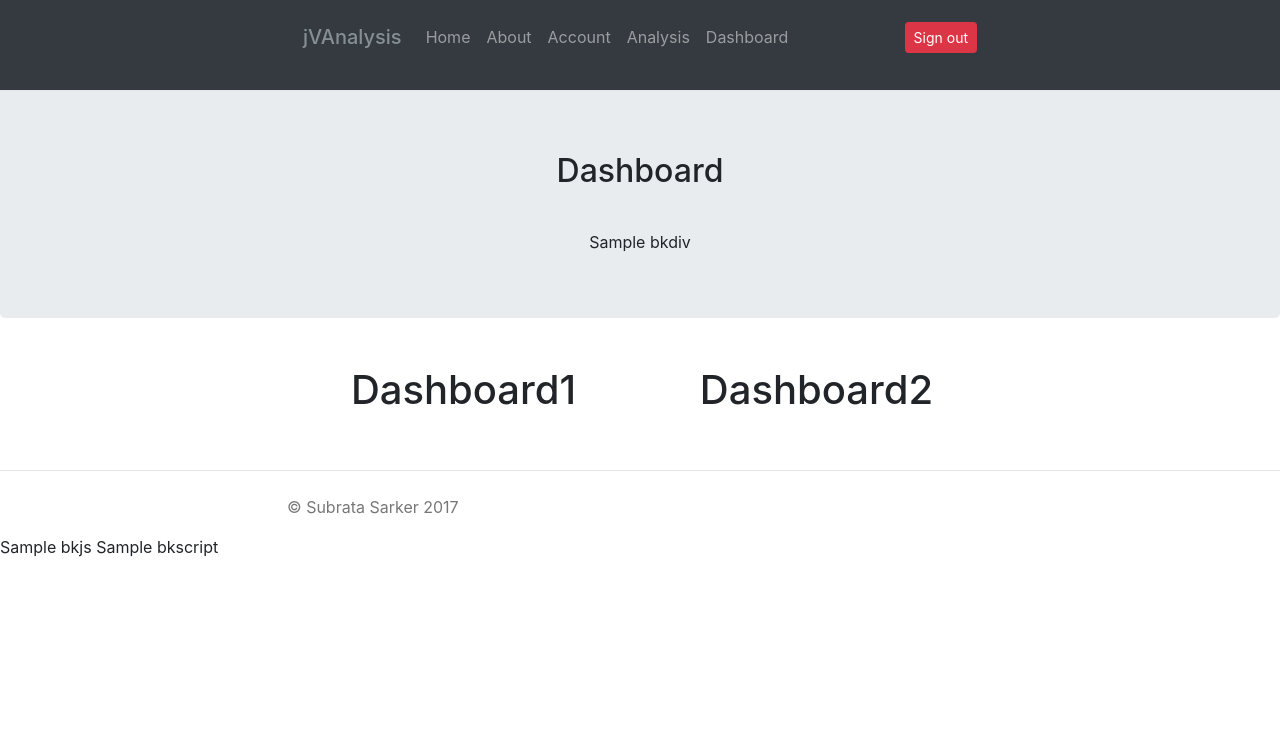
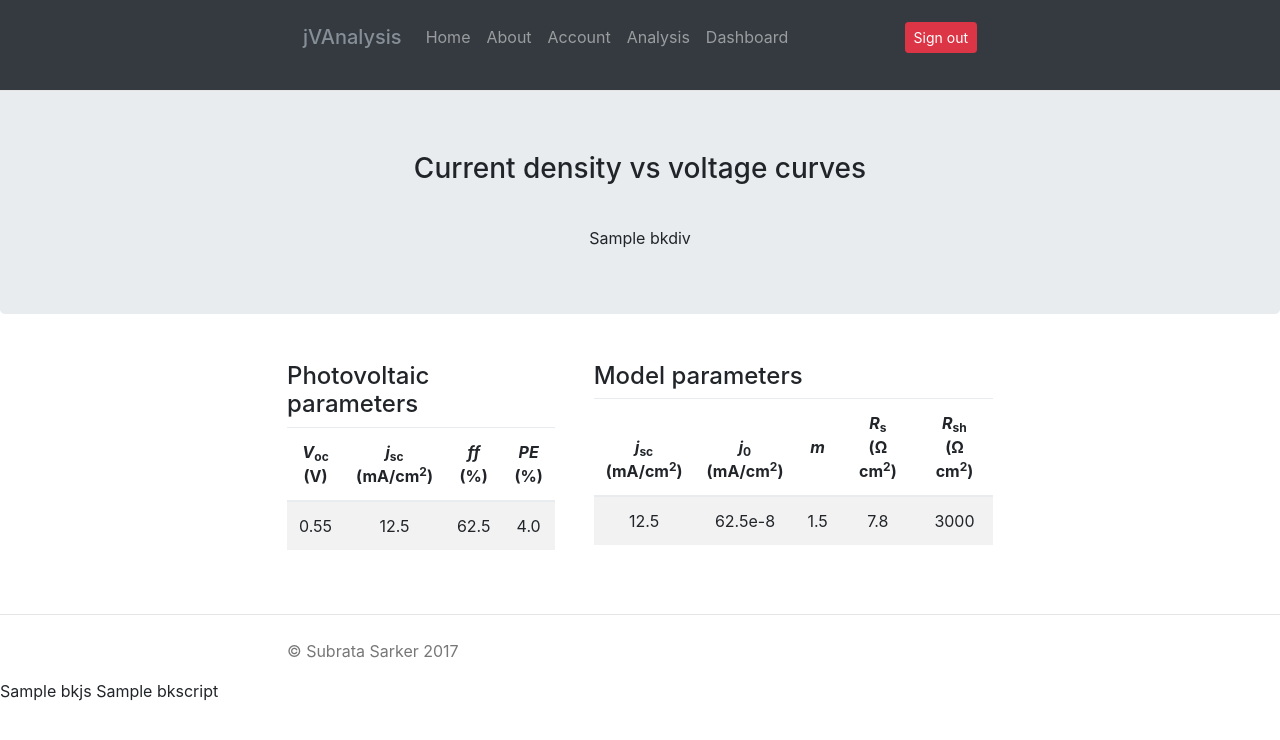
Before and after one commit to picklu/jvanalysis, a Flask app: template jvanalysis/templates/dashboard.html in a window 1280 px wide. Shown: the top 740 px of the page. Run offline with Flask 2, Linux system fonts and the light colour scheme; the template is opened without the code that fills it: most values are stand-ins (such as "Sample title", 1, 10 or a date in 2020); some libraries are stand-ins or nearby versions.

Commit message:
Add two tables for pv and model parameters

```diff
--- a/jvanalysis/templates/dashboard.html
+++ b/jvanalysis/templates/dashboard.html
@@ -7,18 +7,58 @@
 
 
 {% block jumbotron %}
-<h2 class="heading-jumbotron">Dashboard</h2>
-<div class="row col-center-block">
-    {{ bkdiv|safe }}
-</div>
+    <h3 class="heading-jumbotron">Current density vs voltage curves</h3>
+    <div class="row col-center-block">
+        {{ bkdiv|safe }}
+    </div>
 {% endblock %}
 
 {% block content %}
-<div class="col-lg-6">
-    <h1 class="text-center">Dashboard1</h1>
-</div>
-<div class="col-lg-6">
-    <h1 class="text-center">Dashboard2</h1>
+<div class="row">
+    <div class="col-md-5">
+        <h4>Photovoltaic parameters</h4>
+        <table class="table table-striped table-responsive text-center">
+            <thead>
+                <tr>
+                    <th><em>V</em><sub>oc</sub><br>(V)</th>
+                    <th><em>j</em><sub>sc</sub><br>(mA/cm<sup>2</sup>)</th>
+                    <th><em>ff</em><br>(%)</th>
+                    <th><em>PE</em><br>(%)</th>
+                </tr>
+            </thead>
+            <tobody>
+                <tr>
+                    <td>0.55</td>
+                    <td>12.5</td>
+                    <td>62.5</td>
+                    <td>4.0</td>
+                </tr>
+            </tobody>
+        </table>
+    </div>
+    <div class="col-md-7">
+        <h4>Model parameters</h4>
+        <table class="table table-striped table-responsive text-center">
+            <thead>
+                <tr>
+                    <th><em>j</em><sub>sc</sub><br>(mA/cm<sup>2</sup>)</th>
+                    <th><em>j</em><sub>0</sub><br>(mA/cm<sup>2</sup>)</th>
+                    <th><em>m</em><br>&nbsp;</th>
+                    <th><em>R</em><sub>s</sub><br>(&#x2126; cm<sup>2</sup>)</th>
+                    <th><em>R</em><sub>sh</sub><br>(&#x2126; cm<sup>2</sup>)</th>
+                </tr>
+            </thead>
+            <tbody>
+            <tr>
+                <td>12.5</td>
+                <td>62.5e-8</td>
+                <td>1.5</td>
+                <td>7.8</td>
+                <td>3000</td>
+            </tr>
+            </tbody>
+        </table>
+    </div>
 </div>
 {% endblock %}
 
```
